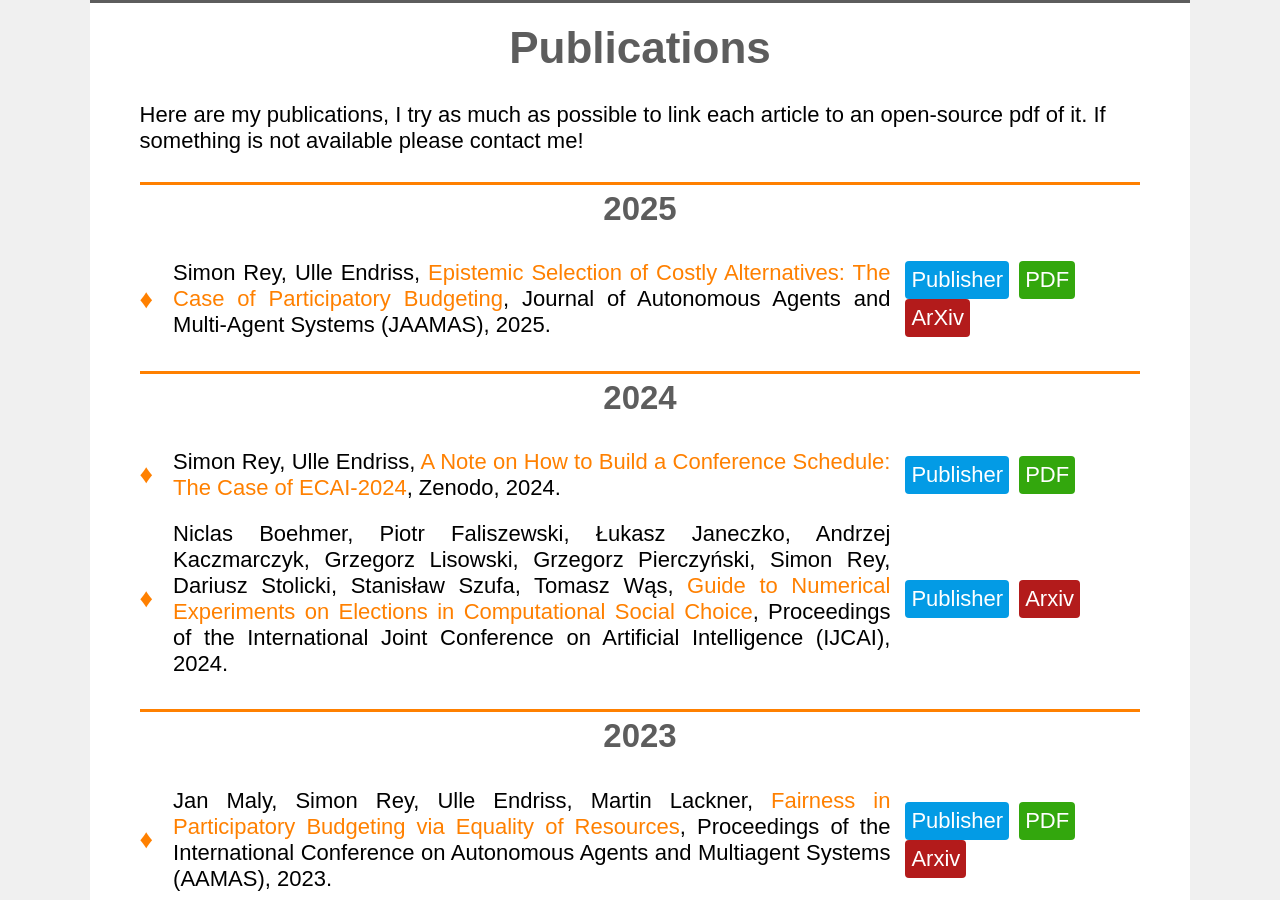
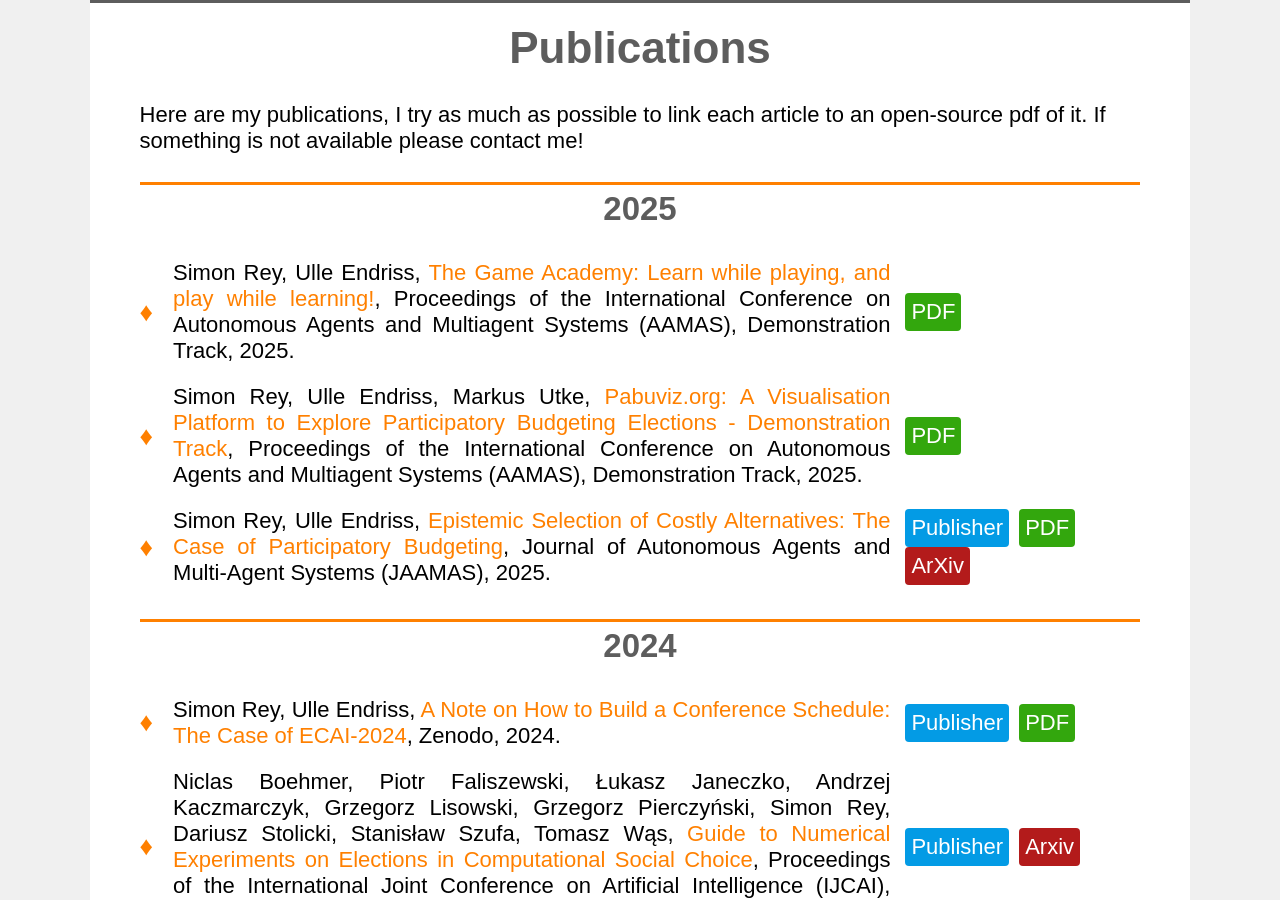
Before and after one commit to Simon-Rey/Personal-Website, a Jekyll site: the page built from docs/publications.md, in a window 1280 px wide and 900 px high, scrolled down 352 px. Built offline with Jekyll 4.4.1, drawn with Linux system fonts in a browser that asks for light colours; some web fonts are replaced.

Commit message:
AAMAS demo papers

```diff
--- a/docs/_data/publications.yml
+++ b/docs/_data/publications.yml
@@ -10,6 +10,30 @@
       url: "https://doi.org/10.5281/zenodo.14019045"
     - type: "PDF"
       url: "/assets/publications/ReEn24.pdf"
+
+- authors:
+    - name: "Simon Rey"
+    - name: "Ulle Endriss"
+      webpage: "https://staff.science.uva.nl/u.endriss/"
+  title: "The Game Academy: Learn while playing, and play while learning!"
+  published_in: "Proceedings of the International Conference on Autonomous Agents and Multiagent Systems (AAMAS), Demonstration Track"
+  year: 2025
+  links:
+    - type: "PDF"
+      url: "/assets/publications/ReEn25b.pdf"
+
+- authors:
+    - name: "Simon Rey"
+    - name: "Ulle Endriss"
+      webpage: "https://staff.science.uva.nl/u.endriss/"
+    - name: "Markus Utke"
+      webpage: "https://markus-utke.github.io/"
+  title: "Pabuviz.org: A Visualisation Platform to Explore Participatory Budgeting Elections - Demonstration Track"
+  published_in: "Proceedings of the International Conference on Autonomous Agents and Multiagent Systems (AAMAS), Demonstration Track"
+  year: 2025
+  links:
+    - type: "PDF"
+      url: "/assets/publications/URE25.pdf"
 
 - authors:
     - name: "Niclas Boehmer"
```
Also changed, not shown: 2 other files.
